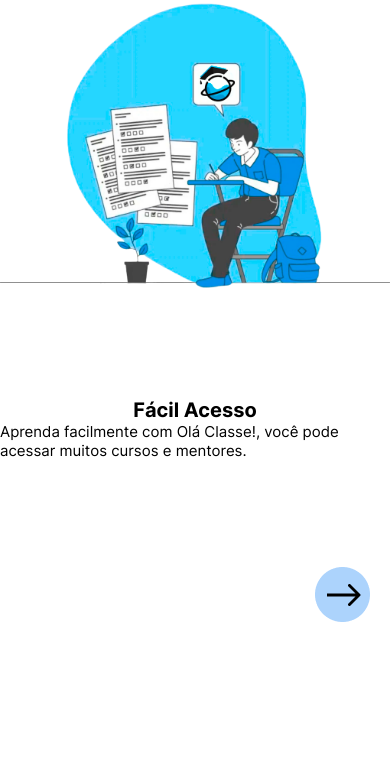
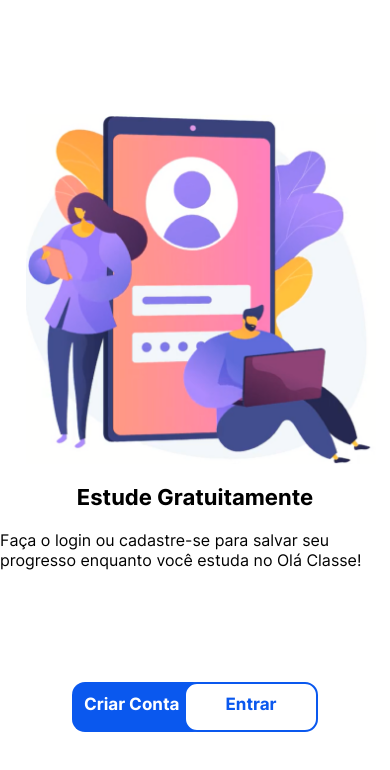
Before and after one commit to Alexxmfs/App_Ola_Classe, a React Native app in the folder Ola_Classe/: screen /Registry in a window 390 px wide. Shown: the top 770 px of the page. Built offline with nearby package versions, Linux system fonts and the light colour scheme.

Commit message:
Vacation?

```diff
--- a/Ola_Classe/App.js
+++ b/Ola_Classe/App.js
@@ -3,8 +3,11 @@
 import { useFonts } from "expo-font";
 import 'react-native-gesture-handler';
 
-import FirstIntroduction from "./src/Screens/FirstIntroduction";
-import SecondIntroduction from "./src/Screens/SecondIntroduction";
+import FirstIntroduction from "./src/Screens/introduce/FirstIntroduction";
+import SecondIntroduction from "./src/Screens/introduce/SecondIntroduction";
+import ThirdIntroduction from "./src/Screens/introduce/ThirdIntroduction";
+import Registry from "./src/Screens/Registry";
+import SignUp from "./src/Screens/SignUp";
 
 const Stack = createStackNavigator();
 
@@ -33,6 +36,9 @@
       initialRouteName="FirstIntroduction">
         <Stack.Screen name="FirstIntroduction" component={FirstIntroduction} />
         <Stack.Screen name="SecondIntroduction" component={SecondIntroduction} />
+        <Stack.Screen name="ThirdIntroduction" component={ThirdIntroduction} />
+        <Stack.Screen name="Registry" component={Registry} />
+        <Stack.Screen name="SignUp" component={SignUp} />
       </Stack.Navigator>
     </NavigationContainer>
   );
--- a/Ola_Classe/constants/assets.js
+++ b/Ola_Classe/constants/assets.js
@@ -2,12 +2,14 @@
 import onlineSchool from "../assets/image/onlineSchool.png";
 import findCourse from "../assets/image/findCourse.png";
 import next from "../assets/icons/next.png";
+import register from "../assets/image/register.png";
 
 export default {
 
 easyAccess,
 onlineSchool,
 findCourse,
-next
+next,
+register,
 
 };
--- a/Ola_Classe/constants/theme.js
+++ b/Ola_Classe/constants/theme.js
@@ -1,7 +1,8 @@
 export const COLORS = {
     primary: "ACD3FC",
-    secondary: "0A58EE",
+    secondary: "#0A58EE",
 
+    DarkBlue: "#0A58EE",
     white: "#FFF"
 };
 
@@ -10,7 +11,7 @@
     small: 12,
     font: 15,
     medium: 16,
-    large: 20,
+    large: 22,
     extraLarge: 24,
 };
 
--- /dev/null
+++ b/Ola_Classe/src/Screens/Registry.js
@@ -0,0 +1,55 @@
+import { View, Text, Image, TouchableOpacity } from 'react-native';
+import React from 'react';
+import { COLORS, SIZES, assets, FONTS, SHADOWS } from '../../constants';
+import { CircleButton, ButtonWhite, ButtonBlue} from '../components/Button';
+
+const Registry = (props) => {
+  return (
+    <View style={{ flex: 1,  alignItems: 'center', justifyContent: 'center' }}>
+
+    <Image
+    source={assets.register}
+    style={{ width: 350, height: 350, marginLeft: 12 }}
+    />
+
+    <View style={{ paddingTop: 20, alignItems: 'center', justifyContent: 'center'}}>
+   <Text style={{
+    fontFamily: FONTS.bold,
+    fontSize: SIZES.large,
+    }}>
+    Estude Gratuitamente
+    </Text>
+
+    <Text style={{
+    paddingTop: 20,
+    fontFamily: FONTS.regular,
+    fontSize: SIZES.medium,
+    }}>
+    Faça o login ou cadastre-se para salvar seu progresso enquanto você estuda no Olá Classe!
+    </Text>
+    </View>
+
+
+    <View>
+
+    <View style={{marginTop: 60, top: 52, marginRight: 10}}>
+    <ButtonBlue
+    onPress={() => props.navigation.navigate("SignUp")}
+    />
+</View>
+
+    <View style={{marginLeft: 112, top: 2}}>
+    <ButtonWhite
+
+    onPress={() => props.navigation.navigate("")}
+    />
+  </View>
+
+
+
+        </View>
+    </View>
+  )
+}
+
+export default Registry
--- /dev/null
+++ b/Ola_Classe/src/Screens/SignUp.js
@@ -0,0 +1,12 @@
+import { View, Text } from 'react-native'
+import React from 'react'
+
+const SignUp = () => {
+  return (
+    <View>
+      <Text>SignUp</Text>
+    </View>
+  )
+}
+
+export default SignUp
--- a/Ola_Classe/src/Screens/FirstIntroduction.js
+++ b/Ola_Classe/src/Screens/introduce/FirstIntroduction.js
@@ -1,18 +1,18 @@
 import { View, Text, Image, SafeAreaView } from 'react-native'
 import React from 'react'
-import { COLORS, SIZES, assets, FONTS, SHADOWS } from '../../constants'
-import { CircleButton } from '../components/Button'
+import { COLORS, SIZES, assets, FONTS, SHADOWS } from '../../../constants'
+import { CircleButton } from '../../components/Button'
 
 const FirstIntroduction = (props) => {
   return (
-    <View style={{ flex: 1, width: "100%", alignItems: 'center', justifyContent: 'center' }}>
+    <View style={{ flex: 1,  alignItems: 'center', justifyContent: 'center', paddingTop: 50 }}>
 
     <Image
     source={assets.easyAccess}
     style={{ width: 390, height: 290 }}
     />
 
-    <View style={{ flex: 1, alignItems: 'center', justifyContent: 'center'}}>
+    <View style={{ paddingTop: 20, alignItems: 'center', justifyContent: 'center'}}>
    <Text style={{
     fontFamily: FONTS.bold,
     fontSize: SIZES.large,
@@ -21,14 +21,15 @@
     </Text>
 
     <Text style={{
+    paddingTop: 20,
     fontFamily: FONTS.regular,
-    fontSize: SIZES.font,
+    fontSize: SIZES.medium,
     }}>
     Aprenda facilmente com Olá Classe!, você pode acessar muitos cursos e mentores.
     </Text>
     </View>
 
-    <View style={{ flex: 1, left: 140 }}>
+    <View style={{ flex: 1, left: 130, marginTop: 170 }}>
 
     <CircleButton
     imgUrl = {assets.next}
--- a/Ola_Classe/src/Screens/SecondIntroduction.js
+++ b/Ola_Classe/src/Screens/introduce/SecondIntroduction.js
@@ -1,38 +1,38 @@
 import { View, SafeAreaView, Text, Image } from 'react-native'
 import React from 'react'
-import { COLORS, SIZES, assets, FONTS, SHADOWS } from '../../constants'
-import { CircleButton } from '../components/Button';
+import { COLORS, SIZES, assets, FONTS, SHADOWS } from '../../../constants'
+import { CircleButton } from '../../components/Button';
 
-const SecondIntroduction = ({}) => {
+const SecondIntroduction = (props) => {
   return (
   <SafeAreaView>
     <View style={{ width: "100%", alignItems: 'center', justifyContent: 'center' }}>
       <Image
       source={assets.onlineSchool}
       resizeMode= "cover"
-      style={{top: 30, width: 375, height: 410}}
+      style={{marginTop: 30, width: 375, height: 405}}
       />
       <Text style={{
         fontFamily: FONTS.bold,
         fontSize: SIZES.large,
-        top: 50
+        marginTop: 10
       }}>
         Escola Online
       </Text>
 
       <Text style={{
         fontFamily: FONTS.regular,
-        fontSize: SIZES.font,
-        paddingTop: 65
+        fontSize: SIZES.medium,
+        paddingTop: 15
     }}>
       Qualquer lugar, qualquer hora. Comece a aprender hoje!
     </Text>
 
-    <View style={{ left: 135, paddingTop: 140}}>
+    <View style={{ left: 135, marginTop: 90}}>
     <CircleButton
     style = {{right: 145}}
     imgUrl = {assets.next}
-    onPress={() => props.navigation.navigate("")}
+    onPress={() => props.navigation.navigate("ThirdIntroduction")}
     />
         </View>
     </View>
--- /dev/null
+++ b/Ola_Classe/src/Screens/introduce/ThirdIntroduction.js
@@ -0,0 +1,45 @@
+import { View, SafeAreaView, Text, Image } from 'react-native'
+import React from 'react'
+import { COLORS, SIZES, assets, FONTS, SHADOWS } from '../../../constants'
+import { CircleButton } from '../../components/Button';
+
+const ThirdIntroduction = (props) => {
+  return (
+    <View style={{ flex: 1,  alignItems: 'center', justifyContent: 'center', paddingTop: 50 }}>
+
+    <Image
+    source={assets.findCourse}
+    style={{ width: 390, height: 340 }}
+    />
+
+    <View style={{ paddingTop: 20, alignItems: 'center', justifyContent: 'center'}}>
+   <Text style={{
+    fontFamily: FONTS.bold,
+    fontSize: SIZES.large,
+    }}>
+    Pronto para encontrar um curso?
+    </Text>
+
+    <View style={{ width: '95%'}}>
+    <Text style={{
+    paddingTop: 20,
+    fontFamily: FONTS.regular,
+    fontSize: SIZES.medium,
+    }}>
+        Descubra a experiência de aprendizagem online.
+    </Text>
+        </View>
+    </View>
+
+    <View style={{ flex: 1, left: 130, marginTop: 140 }}>
+
+    <CircleButton
+    imgUrl = {assets.next}
+    onPress={() => props.navigation.navigate("Registry")}
+    />
+        </View>
+    </View>
+  )
+}
+
+export default ThirdIntroduction
--- a/Ola_Classe/src/components/Button.js
+++ b/Ola_Classe/src/components/Button.js
@@ -1,6 +1,6 @@
 import { TouchableOpacity, View, Text, Image } from "react-native";
-
-import { COLORS, SIZES, SHADOWS, FONTS, assets} from "../../constants";
+import { Colors } from "react-native/Libraries/NewAppScreen";
+import { COLORS, SIZES, SHADOWS, FONTS, assets, DarkBlue } from "../../constants";
 
 export const CircleButton =({ imgUrl, onPress }) => {
     return (
@@ -16,9 +16,67 @@
             <Image
             source={imgUrl}
             resizeMode="contain"
-            style={{ width: 55, height: 55}}
+            style={{ width: 60, height: 60}}
             />
 
         </TouchableOpacity>
         )
 }
+
+export const ButtonWhite = ({ onPress }) => {
+    return (
+      <TouchableOpacity
+      style={{
+        width: 134,
+        height: 50,
+        borderWidth: 2,
+        backgroundColor: COLORS.white,
+        borderRadius: SIZES.medium - 3,
+        borderColor: COLORS.DarkBlue,
+
+        padding: SIZES.small - 2,
+      }}
+      onPress={onPress}
+    >
+
+      <Text style={{
+        fontFamily: FONTS.bold,
+        color: COLORS.DarkBlue,
+        fontSize: SIZES.font + 2,
+        textAlign: 'center',
+        alignItems: 'center',
+        justifyContent: 'center',
+      }}>
+        Entrar
+      </Text>
+
+      </TouchableOpacity>
+    )
+  }
+
+  export const ButtonBlue = ({ onPress }) => {
+    return (
+      <TouchableOpacity
+      style={{
+        width: 134,
+        height: 50,
+        backgroundColor: COLORS.DarkBlue,
+        borderRadius: SIZES.medium - 3,
+
+        padding: SIZES.small,
+      }}
+      onPress={onPress}
+    >
+
+      <Text style={{
+        fontFamily: FONTS.bold,
+        color: COLORS.white,
+        fontSize: SIZES.font + 2,
+        marginRight: 7
+      }}>
+        Criar Conta
+      </Text>
+
+      </TouchableOpacity>
+    )
+  }
--- /dev/null
+++ b/Ola_Classe/src/components/index.js
@@ -0,0 +1,5 @@
+import { CircleButton, ButtonRegister } from "./Button";
+
+export {
+    CircleButton, ButtonRegister
+}
```
Also changed, not shown: Ola_Classe/assets/image/onlineSchool.png, Ola_Classe/assets/image/register.png (added).
